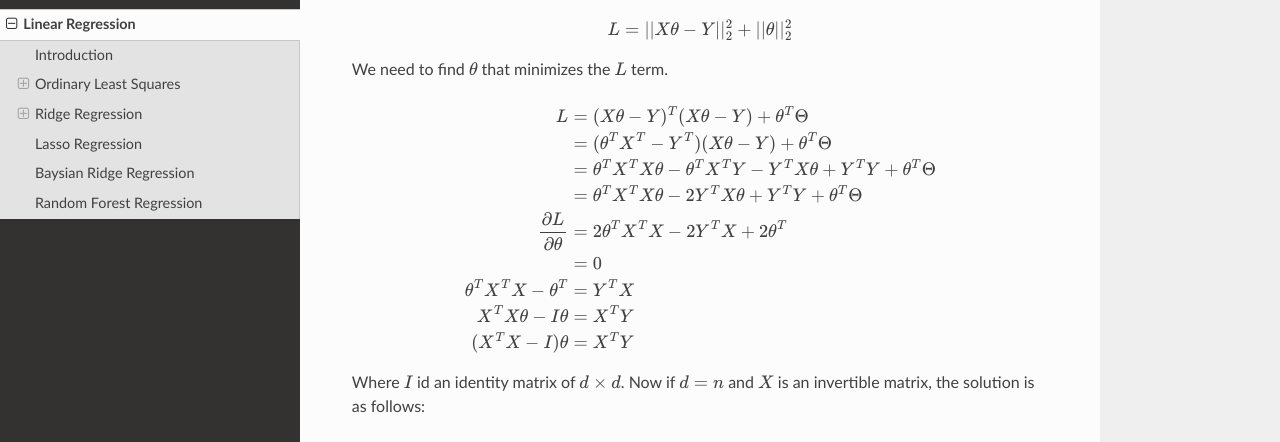
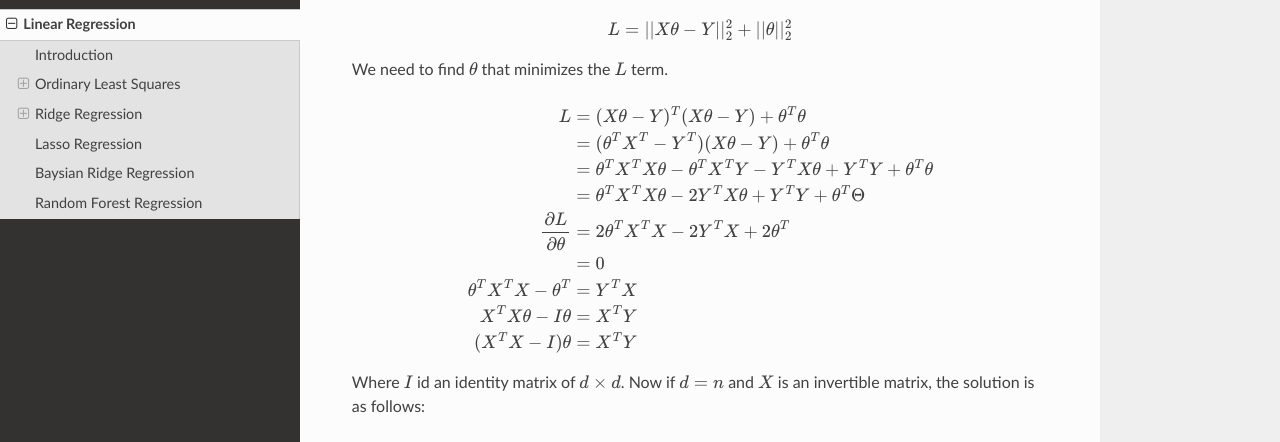
Before and after one commit to ghoshsubh/ML-project, a Sphinx documentation site: the page built from docs/source/Linear_regression.rst, in a window 1280 px wide and 900 px high, scrolled down 4026 px. Shown: the part 154-596 px from the top of the window. Built offline with Sphinx 7.4.7 and the Read the Docs theme 2.0.0, drawn with Linux system fonts in a browser that asks for light colours.

```diff
--- a/docs/source/Linear_regression.rst
+++ b/docs/source/Linear_regression.rst
@@ -153,11 +153,11 @@ We need to find :math:`\theta` that minimizes the :math:`L` term.
 
 .. math::
 
-  L &= (X \theta - Y)^T(X \theta - Y) + \theta^T \Theta
+  L &= (X \theta - Y)^T(X \theta - Y) + \theta^T \theta
 
-    &=(\theta^T X^T - Y^T)(X \theta - Y) + \theta^T \Theta
+    &=(\theta^T X^T - Y^T)(X \theta - Y) + \theta^T \theta
 
-    &= \theta^T X^T X \theta - \theta^T X^T Y - Y^T X \theta + Y^T Y + \theta^T \Theta
+    &= \theta^T X^T X \theta - \theta^T X^T Y - Y^T X \theta + Y^T Y + \theta^T \theta
 
     &= \theta^T X^T X \theta - 2 Y^T X \theta + Y^T Y + \theta^T \Theta
 
```
